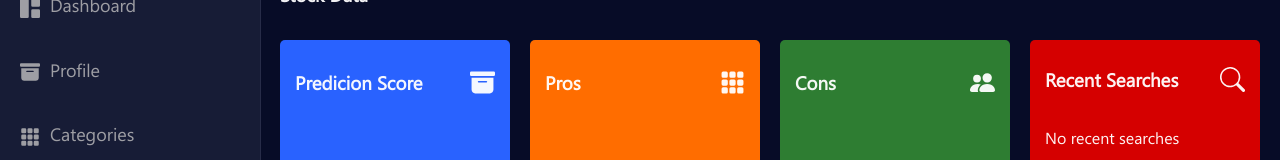
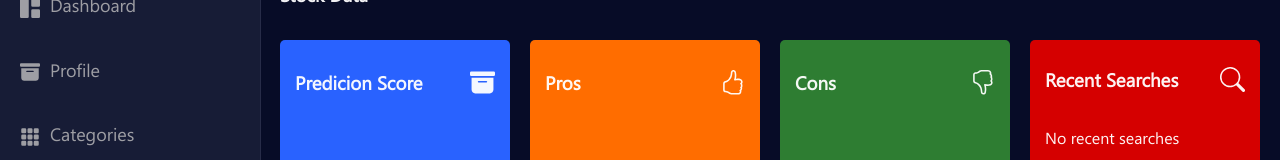
Before and after one commit to nadiahosisy/FullStack-Final-Project-Stocks, a React (Vite) app in the folder client/: page /mystocks in a window 1280 px wide. Shown: the part 181-341 px from the top of the page. Built offline with nearby package versions, Linux system fonts and the light colour scheme.

Commit message:
fixed dynamic list

```diff
--- a/client/src/components/Dashboard/Body.jsx
+++ b/client/src/components/Dashboard/Body.jsx
@@ -5,6 +5,8 @@ import {
   BsFillGrid3X3GapFill,
   BsPeopleFill,
   BsSearch,
+  BsHandThumbsUp,
+  BsHandThumbsDown,
 } from "react-icons/bs";
 import {
   LineChart,
@@ -55,7 +57,7 @@ function Body({ predictedData }) {
         <div className="card">
           <div className="card-inner">
             <h3>Pros</h3>
-            <BsFillGrid3X3GapFill className="card_icon" />
+            <BsHandThumbsUp className="card_icon" />
           </div>
           <h1>{pros}</h1>
         </div>
@@ -63,7 +65,7 @@ function Body({ predictedData }) {
         <div className="card">
           <div className="card-inner">
             <h3>Cons</h3>
-            <BsPeopleFill className="card_icon" />
+            <BsHandThumbsDown className="card_icon" />
           </div>
           <h1>{cons}</h1>
         </div>
--- a/client/src/components/Dashboard/Dashboard.jsx
+++ b/client/src/components/Dashboard/Dashboard.jsx
@@ -23,7 +23,7 @@ const Dashboard = () => {
     cons: "",
     recommendation: "",
   });
-  const { userData, setUserData } = useAuth();
+  const { userData, updateUserData } = useAuth();
 
   const handleInputChange = (value) => {
     setInputValue(value);
@@ -55,8 +55,8 @@ const Dashboard = () => {
           stockName,
           userData._id
         );
-        console.log("Data was stock", respHistory);
-        setUserData(respHistory.data);
+
+        updateUserData(respHistory.data);
       }
     };
 
```
